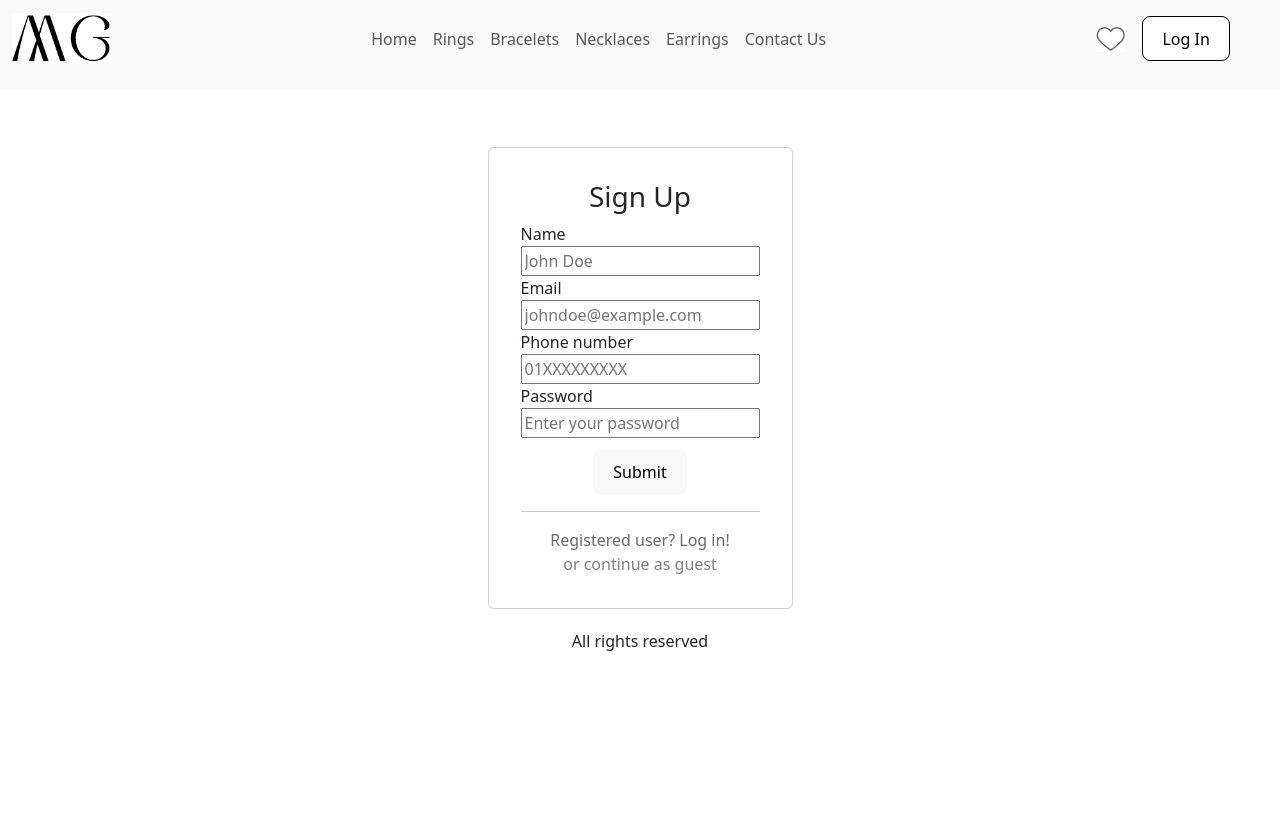
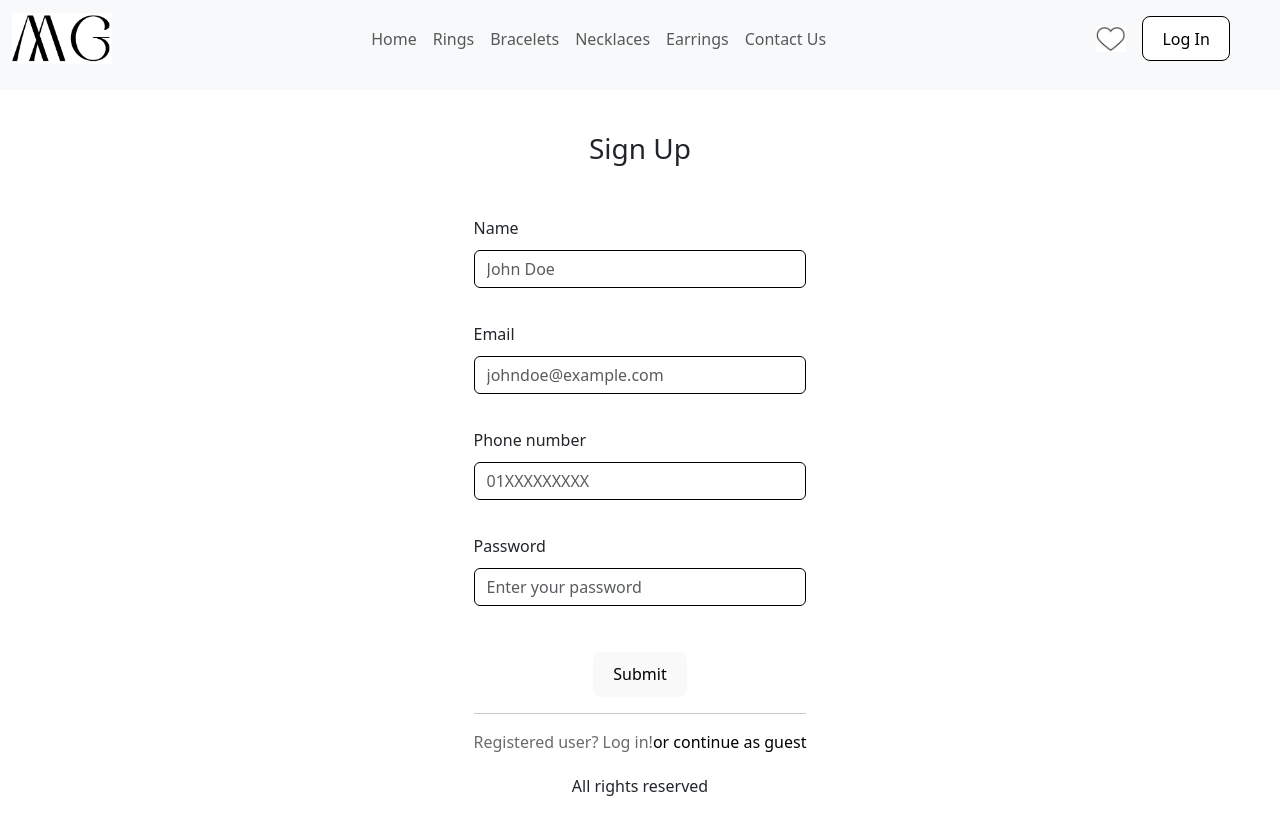
Before and after one commit to mayatarek/MH, a React (Vite) app: page /signup in a window 1280 px wide. Before the commit the page ends 800 px from the top, so only its background shows below. Built offline with nearby package versions, Linux system fonts and the light colour scheme.

Commit message:
fixed styles

```diff
--- a/src/Login/signup.jsx
+++ b/src/Login/signup.jsx
@@ -29,13 +29,14 @@ function SignUp() {
   };
 
   return (
-    <div className="card">
-      <h3>Sign Up</h3>
-      <form onSubmit={handleSubmit(handleSignUp)}>
+    <div className="container-fluid">
+      <form className="form-group" onSubmit={handleSubmit(handleSignUp)}>
+        <h3 id="signUpTitle">Sign Up</h3>
         <div style={{ textAlign: "left" }}>
           <label>Name</label>
           <br />
           <input
+            className="form-control signUp"
             type="text"
             placeholder="John Doe"
             id="name"
@@ -47,6 +48,7 @@ function SignUp() {
           <label>Email</label>
           <br />
           <input
+            className="form-control signUp"
             type="email"
             placeholder="johndoe@example.com"
             id="email"
@@ -64,6 +66,7 @@ function SignUp() {
           <label>Phone number</label>
           <br />
           <input
+            className="form-control signUp"
             type="text"
             placeholder="01XXXXXXXXX"
             id="number"
@@ -81,6 +84,7 @@ function SignUp() {
           <label>Password</label>
           <br />
           <input
+            className="form-control signUp"
             type="password"
             placeholder="Enter your password"
             id="password"
@@ -99,7 +103,7 @@ function SignUp() {
       <hr />
 
       <Link to="/login">Registered user? Log in!</Link>
-      <Link to="/homepage" style={{ color: "grey" }}>
+      <Link to="/homepage" style={{ color: "black" }}>
         or continue as guest
       </Link>
     </div>
--- a/src/WishList/wishlist.jsx
+++ b/src/WishList/wishlist.jsx
@@ -1,11 +1,12 @@
 import { useState, useEffect } from "react";
-import { useParams, Link } from "react-router-dom";
+import { useParams, Link, useNavigate } from "react-router-dom";
 import Productitem from "/src/ProductList/Productitem.jsx";
 import WishlistItem from "./WishListItem";
 
 function Wishlist() {
   const [listItems, setListItems] = useState([]);
   const [user, setUser] = useState(null);
+  const Navigate = useNavigate();
 
   useEffect(() => {
       const loggedInUser = JSON.parse(localStorage.getItem("loggedInUser"));
@@ -67,21 +68,15 @@ function Wishlist() {
     setListItems(listItems);
   };
 
+  useEffect(() => {
+    if (!user) {
+      console.log("Redirecting to login...");
+      Navigate("/login");
+    }
+  }, [user, Navigate]);
+
   return (
     <div>
-      {!user && (
-        <div>
-          <h2>Looks like you are not logged in</h2>
-          <br />
-          <button>
-            <Link to="/login">Log in</Link>
-          </button>
-          <br />
-          <h2>Or go back to the homepage as a guest</h2>
-          <br />
-          <Link to="/homepage">Continue as guest</Link>
-        </div>
-      )}
       {user && listItems.length > 0 && (
           <>
           <h3>My Wishlist</h3>
--- a/src/index.css
+++ b/src/index.css
@@ -134,20 +134,20 @@ footer{
 
 
 
-#logInTitle{
+#logInTitle, #signUpTitle{
   margin-top: 100px;
   margin-bottom: 50px;
 }
 
 
-.logIn{
+.logIn, .signUp{
   border-color: black;
   margin-bottom: 10px;
   margin-top: 10px;
 }
 
 
-#logInButton{
+#logInButton, #signUpButton{
   background-color: white;
   border-color: black;
   color:#000;
```
